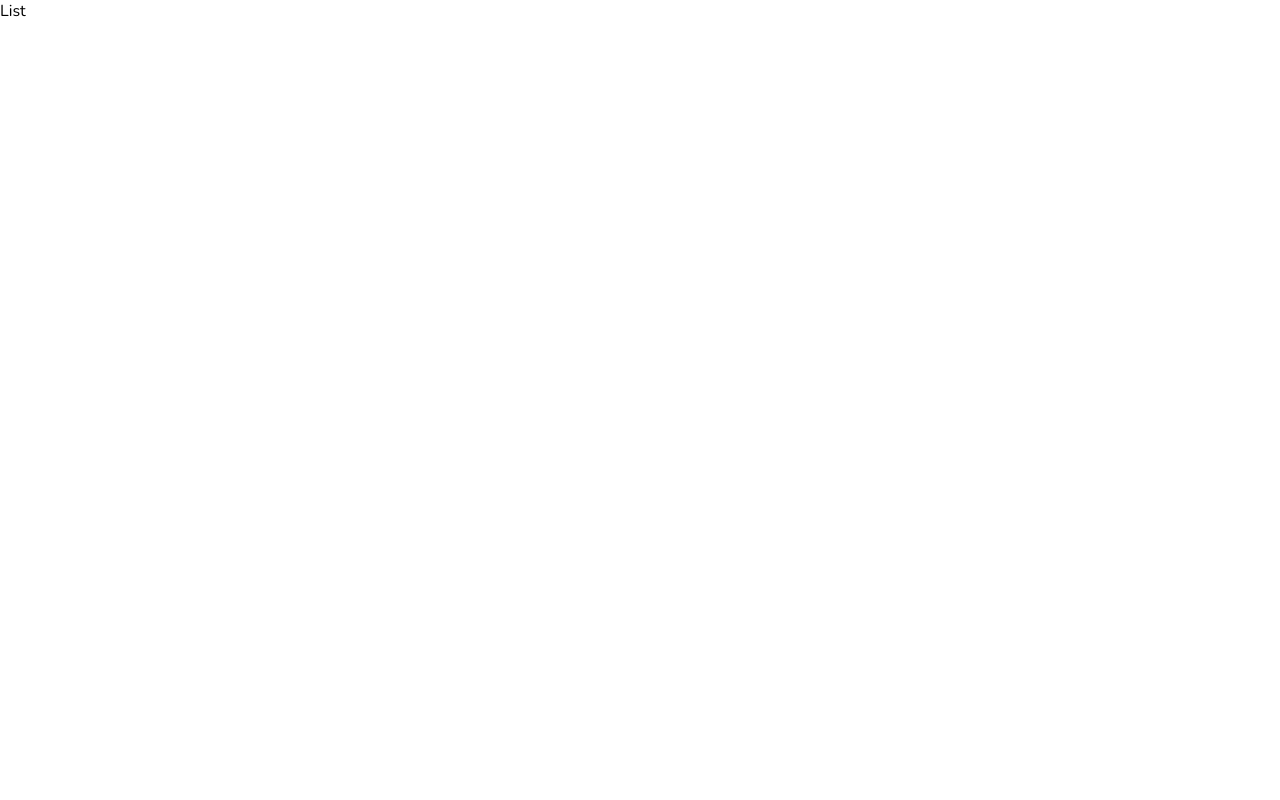
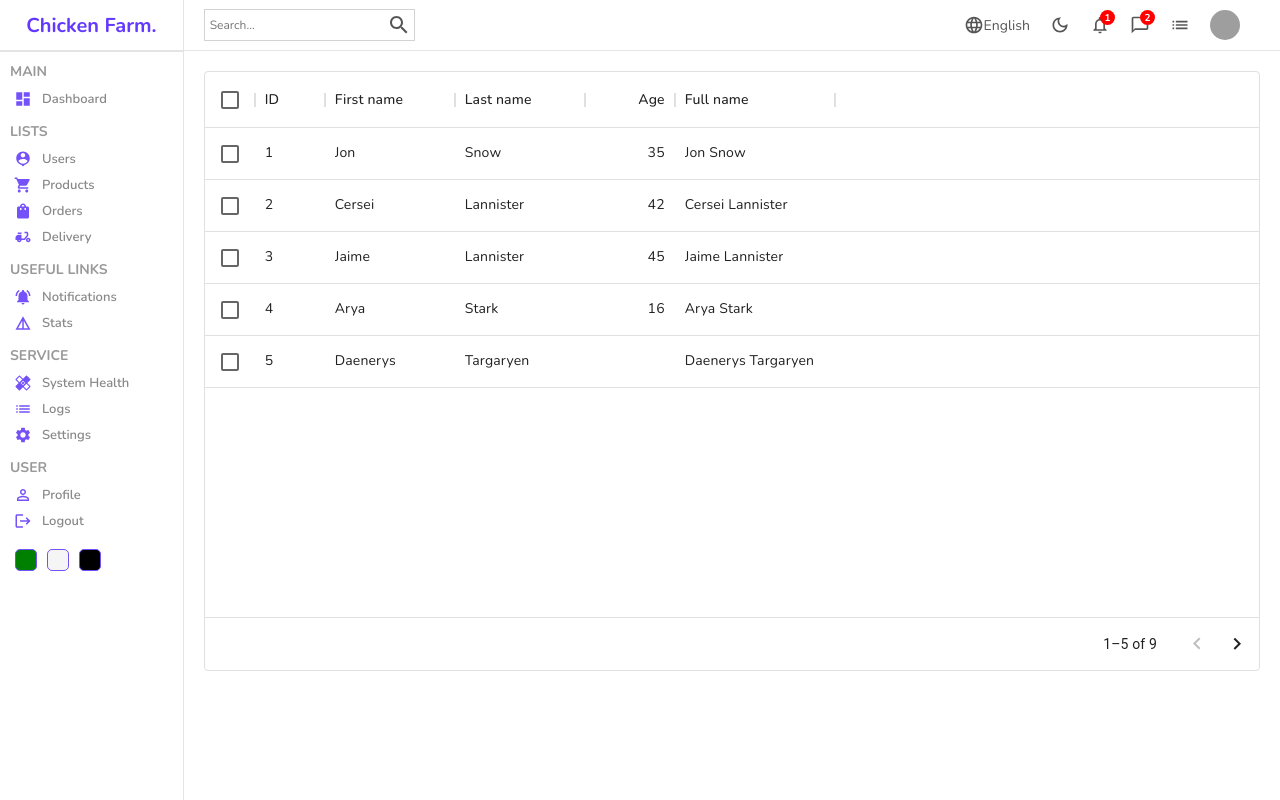
Before and after one commit to dipanc1/react-admin-dashboard, a React (Create React App) app: page /users in a window 1280 px wide. Built offline with nearby package versions, Linux system fonts and the light colour scheme; grey boxes are pictures that could not be loaded; the HTML template or start-up script is replaced by a standard one.

Commit message:
data table setup (before editing)

```diff
--- a/package.json
+++ b/package.json
@@ -7,6 +7,7 @@
         "@emotion/styled": "^11.8.1",
         "@mui/icons-material": "^5.5.0",
         "@mui/material": "^5.5.0",
+        "@mui/x-data-grid": "^5.6.1",
         "@testing-library/jest-dom": "^5.16.2",
         "@testing-library/react": "^12.1.3",
         "@testing-library/user-event": "^13.5.0",
--- /dev/null
+++ b/src/components/datatable/Datatable.jsx
@@ -0,0 +1,52 @@
+import React from 'react'
+import './datatable.scss'
+import { DataGrid } from '@mui/x-data-grid';
+
+const columns = [
+  { field: 'id', headerName: 'ID', width: 70 },
+  { field: 'firstName', headerName: 'First name', width: 130 },
+  { field: 'lastName', headerName: 'Last name', width: 130 },
+  {
+    field: 'age',
+    headerName: 'Age',
+    type: 'number',
+    width: 90,
+  },
+  {
+    field: 'fullName',
+    headerName: 'Full name',
+    description: 'This column has a value getter and is not sortable.',
+    sortable: false,
+    width: 160,
+    valueGetter: (params) =>
+      `${params.row.firstName || ''} ${params.row.lastName || ''}`,
+  },
+];
+
+const rows = [
+  { id: 1, lastName: 'Snow', firstName: 'Jon', age: 35 },
+  { id: 2, lastName: 'Lannister', firstName: 'Cersei', age: 42 },
+  { id: 3, lastName: 'Lannister', firstName: 'Jaime', age: 45 },
+  { id: 4, lastName: 'Stark', firstName: 'Arya', age: 16 },
+  { id: 5, lastName: 'Targaryen', firstName: 'Daenerys', age: null },
+  { id: 6, lastName: 'Melisandre', firstName: null, age: 150 },
+  { id: 7, lastName: 'Clifford', firstName: 'Ferrara', age: 44 },
+  { id: 8, lastName: 'Frances', firstName: 'Rossini', age: 36 },
+  { id: 9, lastName: 'Roxie', firstName: 'Harvey', age: 65 },
+];
+
+const Datatable = () => {
+  return (
+    <div className='datatable'>
+      <DataGrid
+        rows={rows}
+        columns={columns}
+        pageSize={5}
+        rowsPerPageOptions={[5]}
+        checkboxSelection
+      />
+    </div>
+  )
+}
+
+export default Datatable
--- /dev/null
+++ b/src/components/datatable/datatable.scss
@@ -0,0 +1,4 @@
+.datatable {
+    height: 600px;
+    padding: 20px;
+}
--- a/src/pages/list/List.jsx
+++ b/src/pages/list/List.jsx
@@ -1,9 +1,18 @@
 import React from 'react'
 import './list.scss'
+import Sidebar from '../../components/sidebar/Sidebar'
+import Navbar from '../../components/navbar/Navbar'
+import Datatable from '../../components/datatable/Datatable'
 
 const List = () => {
   return (
-    <div>List</div>
+    <div className='list'>
+      <Sidebar />
+      <div className="listContainer">
+        <Navbar />
+        <Datatable />
+      </div>
+    </div>
   )
 }
 
--- a/src/pages/list/list.scss
+++ b/src/pages/list/list.scss
@@ -0,0 +1,7 @@
+.list {
+    display: flex;
+    width: 100%;
+    .listContainer {
+        flex: 6;
+    }
+}
```
Also changed, not shown: 1 other file (tests, documents, lock files or other folders).
